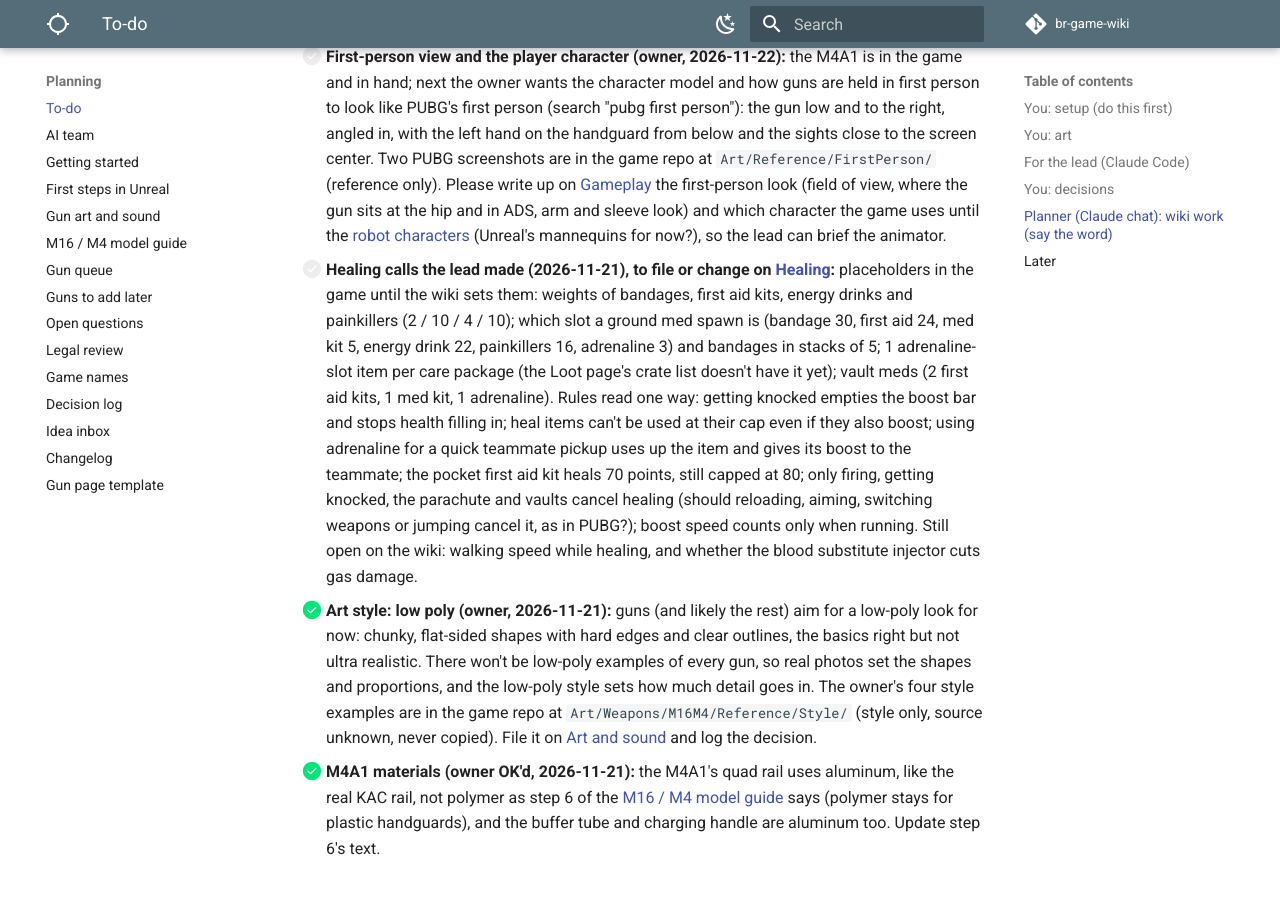
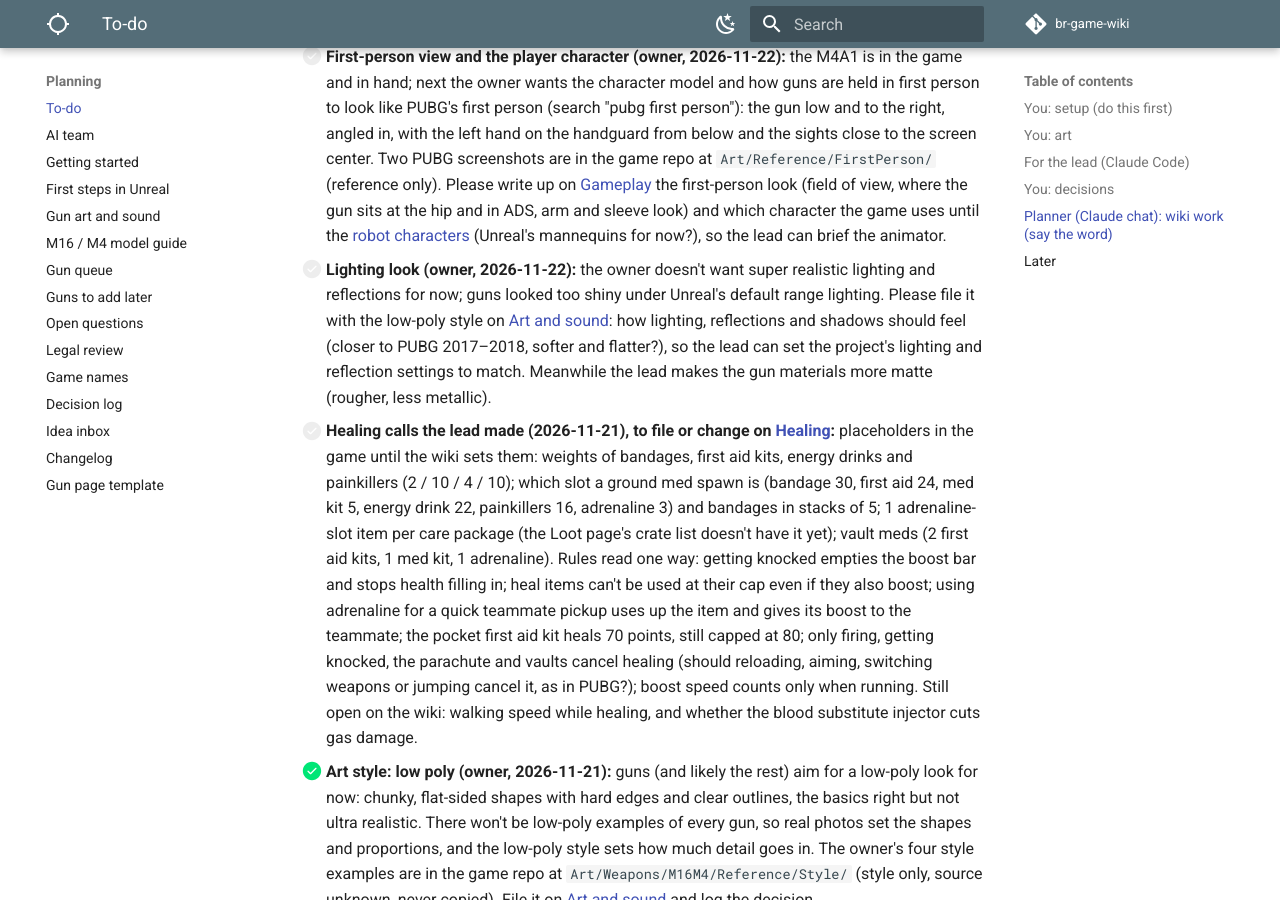
Before and after one commit to DerrickSpartan1/br-game-wiki, an MkDocs documentation site: the page built from docs/planning/to-do.md, in a window 1280 px wide and 900 px high, scrolled down 5096 px. Built offline with MkDocs 1.6.1 and Material for MkDocs 9.7.7, drawn with Linux system fonts in a browser that asks for light colours; comment, search, counter and statistics services are not loaded.

Commit message:
Lead: owner wants a less realistic lighting look, for the planner to file
Co-Authored-By: Claude Opus 5.5 <noreply@anthropic.com>

```diff
--- a/docs/planning/to-do.md
+++ b/docs/planning/to-do.md
@@ -125,6 +125,7 @@ In rough order of what the game needs first:
 - [ ] **Bayonet lugs:** mark which gun versions really had a bayonet lug, so they can spawn with a bayonet ([Melee](../systems/gameplay.md#melee)).
 - [ ] **Bots:** how bots fill the lobby and stay to fill empty slots ([Pre-match lobby](../systems/match-flow.md#pre-match-lobby)): how they move, loot, fight, and how good they are. The lead's lobby code leaves a spot for them.
 - [ ] **First-person view and the player character (owner, 2026-11-22):** the M4A1 is in the game and in hand; next the owner wants the character model and how guns are held in first person to look like PUBG's first person (search "pubg first person"): the gun low and to the right, angled in, with the left hand on the handguard from below and the sights close to the screen center. Two PUBG screenshots are in the game repo at `Art/Reference/FirstPerson/` (reference only). Please write up on [Gameplay](../systems/gameplay.md) the first-person look (field of view, where the gun sits at the hip and in ADS, arm and sleeve look) and which character the game uses until the [robot characters](idea-inbox.md#robot-character-concept) (Unreal's mannequins for now?), so the lead can brief the animator.
+- [ ] **Lighting look (owner, 2026-11-22):** the owner doesn't want super realistic lighting and reflections for now; guns looked too shiny under Unreal's default range lighting. Please file it with the low-poly style on [Art and sound](art-and-sound.md): how lighting, reflections and shadows should feel (closer to PUBG 2017–2018, softer and flatter?), so the lead can set the project's lighting and reflection settings to match. Meanwhile the lead makes the gun materials more matte (rougher, less metallic).
 - [ ] **Healing calls the lead made (2026-11-21), to file or change on [Healing](../systems/healing.md):** placeholders in the game until the wiki sets them: weights of bandages, first aid kits, energy drinks and painkillers (2 / 10 / 4 / 10); which slot a ground med spawn is (bandage 30, first aid 24, med kit 5, energy drink 22, painkillers 16, adrenaline 3) and bandages in stacks of 5; 1 adrenaline-slot item per care package (the Loot page's crate list doesn't have it yet); vault meds (2 first aid kits, 1 med kit, 1 adrenaline). Rules read one way: getting knocked empties the boost bar and stops health filling in; heal items can't be used at their cap even if they also boost; using adrenaline for a quick teammate pickup uses up the item and gives its boost to the teammate; the pocket first aid kit heals 70 points, still capped at 80; only firing, getting knocked, the parachute and vaults cancel healing (should reloading, aiming, switching weapons or jumping cancel it, as in PUBG?); boost speed counts only when running. Still open on the wiki: walking speed while healing, and whether the blood substitute injector cuts gas damage.
 - [x] **Art style: low poly (owner, 2026-11-21):** guns (and likely the rest) aim for a low-poly look for now: chunky, flat-sided shapes with hard edges and clear outlines, the basics right but not ultra realistic. There won't be low-poly examples of every gun, so real photos set the shapes and proportions, and the low-poly style sets how much detail goes in. The owner's four style examples are in the game repo at `Art/Weapons/M16M4/Reference/Style/` (style only, source unknown, never copied). File it on [Art and sound](art-and-sound.md) and log the decision.
 - [x] **M4A1 materials (owner OK'd, 2026-11-21):** the M4A1's quad rail uses aluminum, like the real KAC rail, not polymer as step 6 of the [M16 / M4 model guide](m16-m4-model.md) says (polymer stays for plastic handguards), and the buffer tube and charging handle are aluminum too. Update step 6's text.
```
